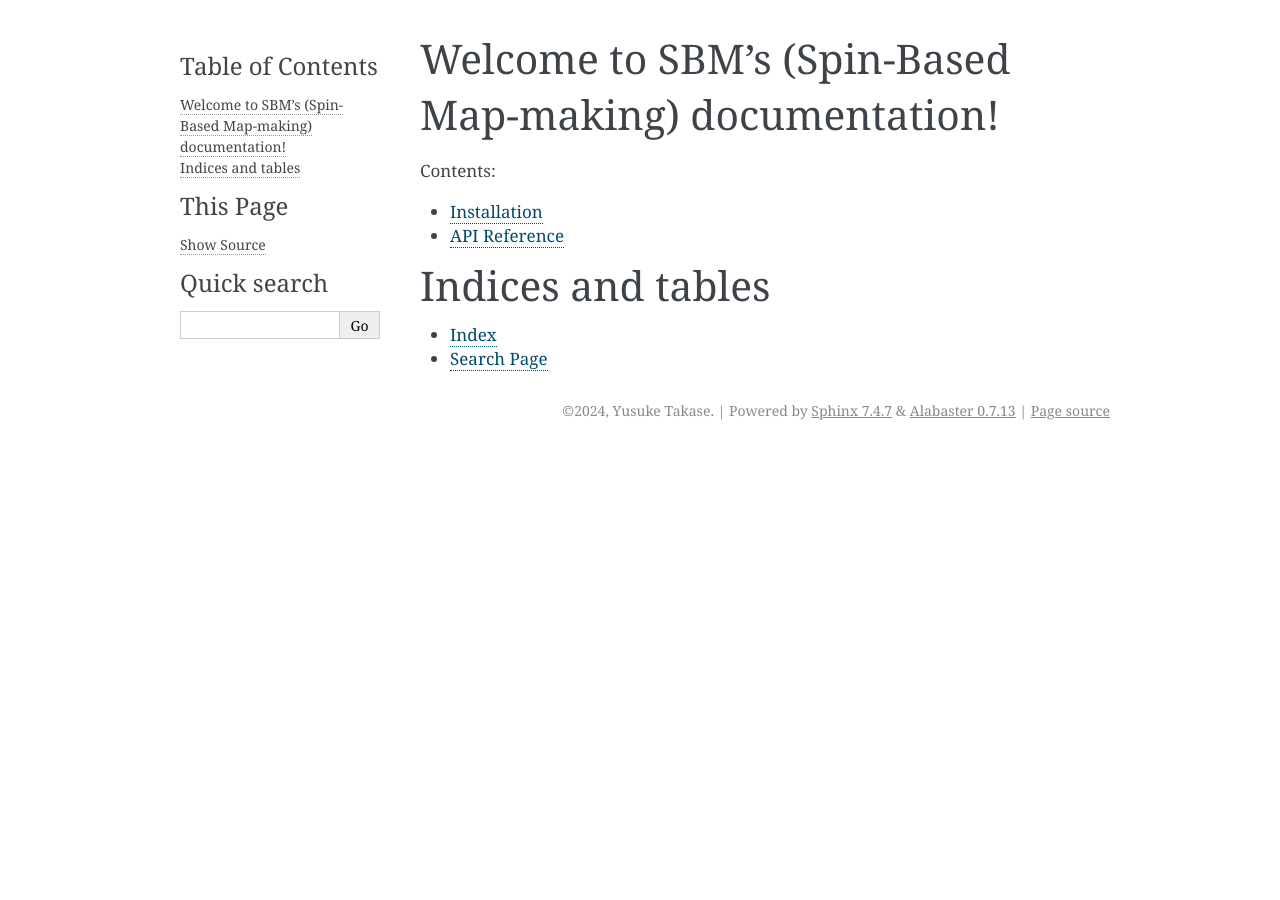
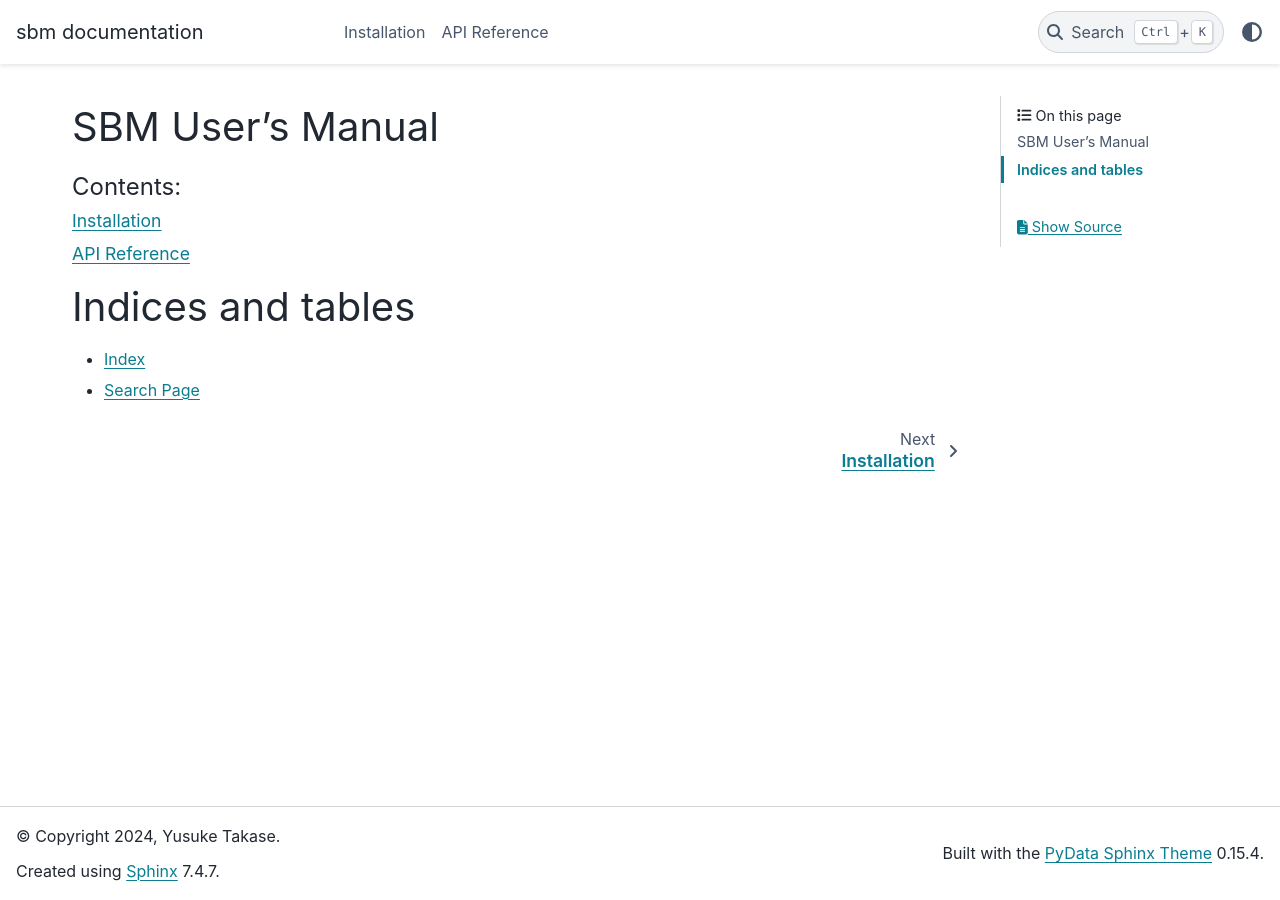
Before and after one commit to yusuke-takase/SBM, a Sphinx documentation site: the page built from docs/source/index.rst, in a window 1280 px wide. Built offline with Sphinx 7.4.7 and the PyData theme 0.15.4, drawn with Linux system fonts in a browser that asks for light colours.

Commit message:
docs: theme change

```diff
--- a/docs/source/conf.py
+++ b/docs/source/conf.py
@@ -27,7 +27,7 @@ extensions = [
     'sphinx.ext.intersphinx',
     #'nbsphinx',
     'sphinx.ext.autosectionlabel',
-    #'pydata_sphinx_theme',
+    'pydata_sphinx_theme',
 ]
 
 autosummary_generate = True
@@ -40,5 +40,5 @@ exclude_patterns = []
 # -- Options for HTML output -------------------------------------------------
 # https://www.sphinx-doc.org/en/master/usage/configuration.html#options-for-html-output
 
-#html_theme = 'pydata_sphinx_theme'
-html_theme = 'alabaster'
+html_theme = 'pydata_sphinx_theme'
+#html_theme = 'alabaster'
--- a/docs/source/generated/sbm.SignalFields.rst
+++ b/docs/source/generated/sbm.SignalFields.rst
@@ -16,6 +16,7 @@ sbm.SignalFields
       ~SignalFields.__init__
       ~SignalFields.abs_pointing_field
       ~SignalFields.build_linear_system
+      ~SignalFields.circular_pointing_field
       ~SignalFields.diff_gain_field
       ~SignalFields.diff_pointing_field
       ~SignalFields.get_coupled_field
--- a/docs/source/index.rst
+++ b/docs/source/index.rst
@@ -3,8 +3,8 @@
    You can adapt this file completely to your liking, but it should at least
    contain the root `toctree` directive.
 
-Welcome to SBM's (Spin-Based Map-making) documentation!
-===============================
+SBM User's Manual
+=================
 
 .. toctree::
    :maxdepth: 1
--- a/pyproject.toml
+++ b/pyproject.toml
@@ -33,11 +33,12 @@ healpy = "^1.15.0"
 matplotlib = "^3.1"
 h5py = "^3.11.0"
 pytest = "<8.0"
-litebird_sim = "^0.13.0"
+litebird_sim = { git = "https://github.com/litebird/litebird_sim.git", branch = "master" }
 pandas = "<=2.2.2"
 tqdm = "^4.66.5"
 iminuit = "^2.30.1"
 toml = "^0.10.2"
+pydata-sphinx-theme = "^0.16.0"
 
 [build-system]
 requires = ["poetry-core"]
```
Also changed, not shown: sbm/CHANGELOG.md (added), 1 other file.
